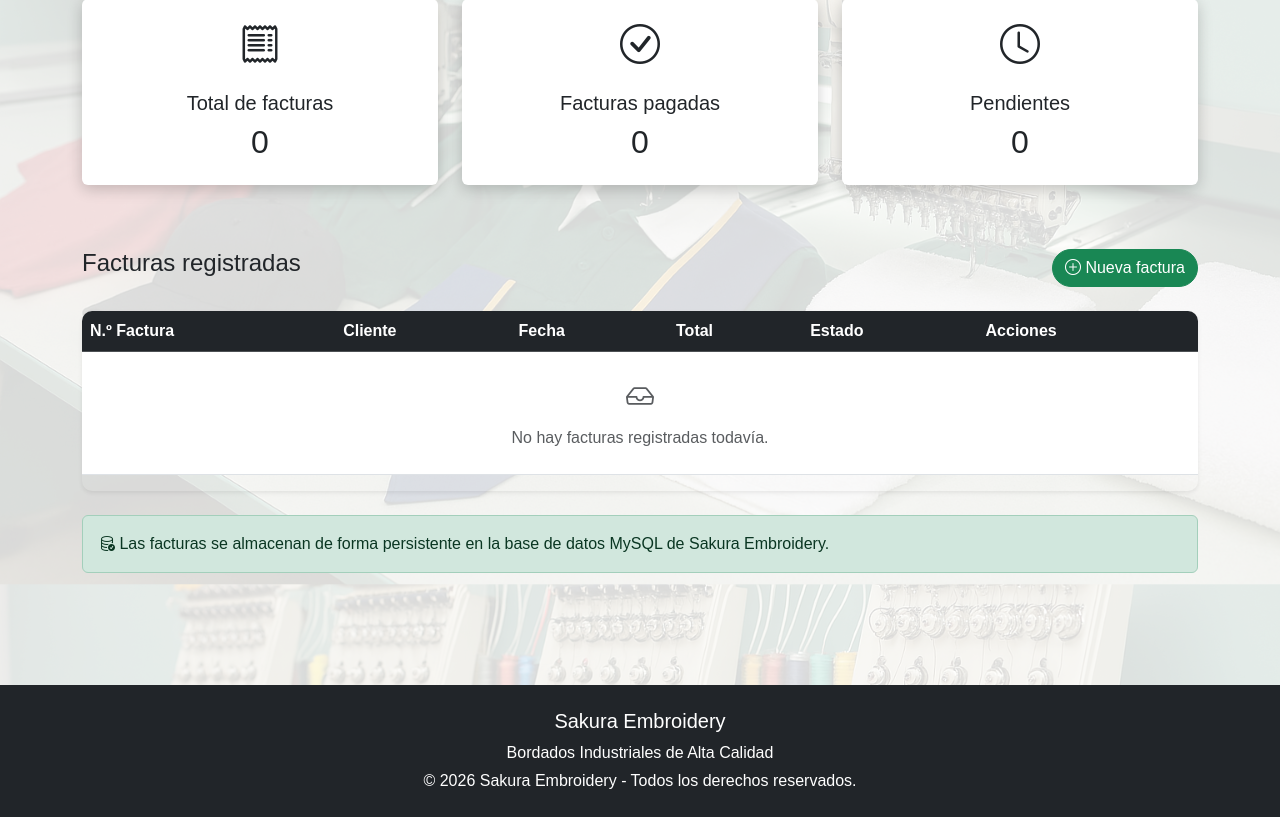
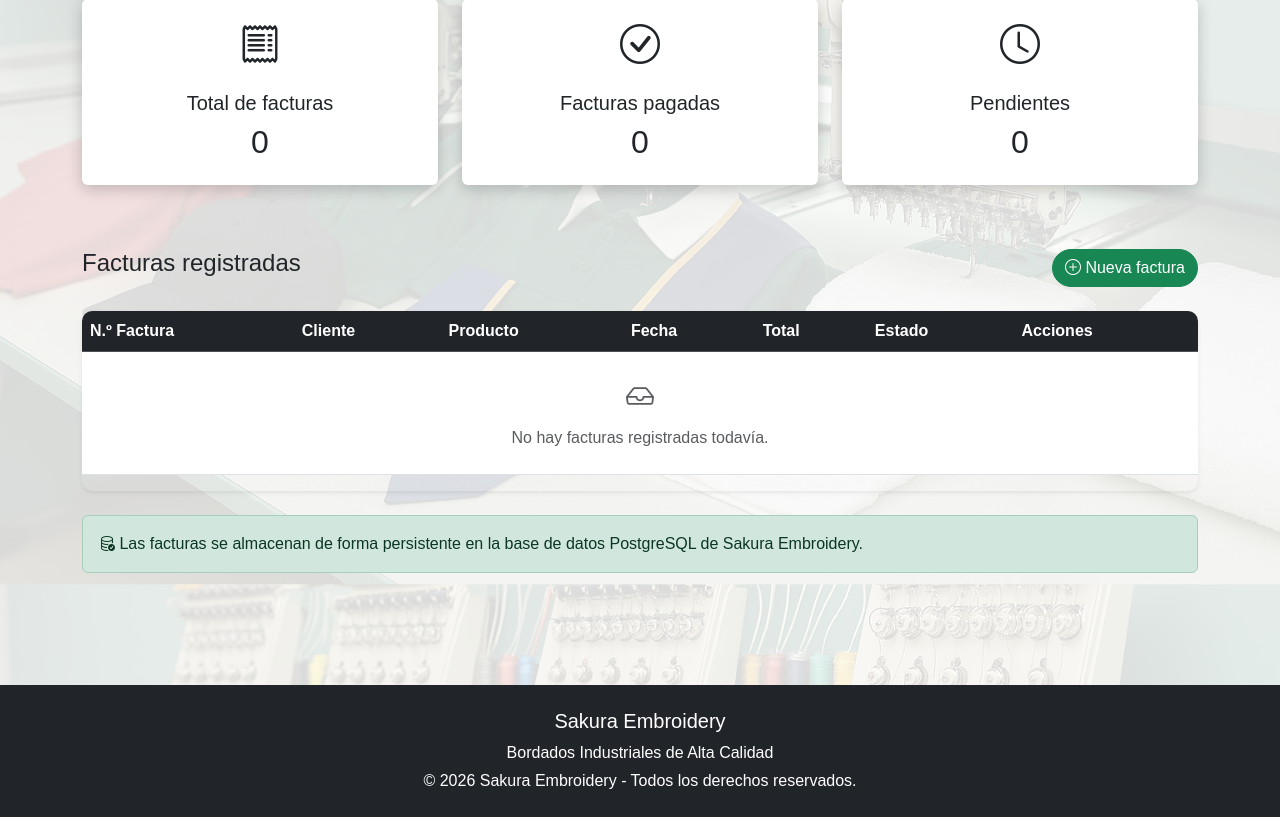
Before and after one commit to sebastianM4534/DESARROLLO-DE-APLICACIONES-WEB-D, a Flask app: page /facturacion in a window 1280 px wide. Shown: the part 269-1086 px from the top of the page. Run offline with Flask 3, Linux system fonts and the light colour scheme; the visitor is signed in with stand-in values (Sample User, id 1); data that the repository does not hold is empty; some libraries are stand-ins or nearby versions.

Commit message:
final semana 16

```diff
--- a/Proyecto Sakura Embroidery/app.py
+++ b/Proyecto Sakura Embroidery/app.py
@@ -101,6 +101,33 @@ def obtener_choices_proveedores():
 
     for fila in cursor.fetchall():
         choices.append((fila["id_proveedor"], fila["nombre"]))
+
+    cursor.close()
+    conexion.close()
+
+    return choices
+
+
+def obtener_choices_productos():
+    """Devuelve la lista de productos como choices para un SelectField."""
+
+    choices = [(0, "Seleccione un producto")]
+
+    conexion = obtener_conexion()
+
+    if conexion is None:
+        return choices
+
+    cursor = conexion.cursor(dictionary=True)
+
+    cursor.execute("""
+        SELECT id_producto, nombre
+        FROM productos
+        ORDER BY nombre
+    """)
+
+    for fila in cursor.fetchall():
+        choices.append((fila["id_producto"], fila["nombre"]))
 
     cursor.close()
     conexion.close()
@@ -822,17 +849,21 @@ def facturacion():
 
     cursor = conexion.cursor(dictionary=True)
 
-    # JOIN entre facturas y clientes a través de la clave foránea.
+    # JOIN entre facturas y clientes, y LEFT JOIN con productos
+    # (LEFT JOIN porque las facturas registradas antes de agregar
+    # esta relación pueden no tener un producto asignado todavía).
     cursor.execute("""
         SELECT
             f.id_factura,
             f.numero,
             c.nombre AS cliente,
+            p.nombre AS producto,
             f.fecha,
             f.total,
             f.estado
         FROM facturas f
         JOIN clientes c ON f.id_cliente = c.id_cliente
+        LEFT JOIN productos p ON f.id_producto = p.id_producto
         ORDER BY f.id_factura DESC
     """)
 
@@ -853,6 +884,7 @@ def nueva_factura():
 
     form = FacturacionForm()
     form.id_cliente.choices = obtener_choices_clientes()
+    form.id_producto.choices = obtener_choices_productos()
 
     if form.validate_on_submit():
 
@@ -865,11 +897,12 @@ def nueva_factura():
         cursor = conexion.cursor()
 
         cursor.execute("""
-            INSERT INTO facturas (numero, id_cliente, fecha, total, estado)
-            VALUES (%s, %s, %s, %s, %s)
+            INSERT INTO facturas (numero, id_cliente, id_producto, fecha, total, estado)
+            VALUES (%s, %s, %s, %s, %s, %s)
         """, (
             form.numero.data,
             form.id_cliente.data,
+            form.id_producto.data,
             form.fecha.data,
             form.total.data,
             form.estado.data
@@ -905,7 +938,7 @@ def editar_factura(id_factura):
     cursor = conexion.cursor(dictionary=True)
 
     cursor.execute("""
-        SELECT id_factura, numero, id_cliente, fecha, total, estado
+        SELECT id_factura, numero, id_cliente, id_producto, fecha, total, estado
         FROM facturas
         WHERE id_factura = %s
     """, (id_factura,))
@@ -921,6 +954,7 @@ def editar_factura(id_factura):
 
     form = FacturacionForm()
     form.id_cliente.choices = obtener_choices_clientes()
+    form.id_producto.choices = obtener_choices_productos()
 
     if form.validate_on_submit():
 
@@ -936,6 +970,7 @@ def editar_factura(id_factura):
             UPDATE facturas
             SET numero = %s,
                 id_cliente = %s,
+                id_producto = %s,
                 fecha = %s,
                 total = %s,
                 estado = %s
@@ -943,6 +978,7 @@ def editar_factura(id_factura):
         """, (
             form.numero.data,
             form.id_cliente.data,
+            form.id_producto.data,
             form.fecha.data,
             form.total.data,
             form.estado.data,
@@ -961,6 +997,10 @@ def editar_factura(id_factura):
     if request.method == "GET":
         form.numero.data = factura["numero"]
         form.id_cliente.data = factura["id_cliente"]
+        # Facturas creadas antes de agregar esta relación pueden
+        # no tener producto asignado (id_producto NULL); en ese
+        # caso se deja el placeholder "Seleccione un producto".
+        form.id_producto.data = factura["id_producto"] or 0
         form.fecha.data = factura["fecha"]
         form.total.data = factura["total"]
         form.estado.data = factura["estado"]
--- a/Proyecto Sakura Embroidery/templates/facturacion.html
+++ b/Proyecto Sakura Embroidery/templates/facturacion.html
@@ -173,6 +173,8 @@ Facturación - Sakura Embroidery
 
                     <th>Cliente</th>
 
+                    <th>Producto</th>
+
                     <th>Fecha</th>
 
                     <th>Total</th>
@@ -206,6 +208,17 @@ Facturación - Sakura Embroidery
                     <td>
 
                         {{ factura.cliente }}
+
+                    </td>
+
+
+                    <td>
+
+                        {% if factura.producto %}
+                        {{ factura.producto }}
+                        {% else %}
+                        <span class="text-muted">—</span>
+                        {% endif %}
 
                     </td>
 
@@ -289,7 +302,7 @@ Facturación - Sakura Embroidery
                 {% else %}
 
                 <tr>
-                    <td colspan="6" class="text-center text-muted py-4">
+                    <td colspan="7" class="text-center text-muted py-4">
                         <i class="bi bi-inbox fs-3"></i>
                         <p class="mb-0 mt-2">No hay facturas registradas todavía.</p>
                     </td>
@@ -308,7 +321,7 @@ Facturación - Sakura Embroidery
 
         <i class="bi bi-database-check"></i>
         Las facturas se almacenan de forma persistente en la
-        base de datos MySQL de Sakura Embroidery.
+        base de datos PostgreSQL de Sakura Embroidery.
 
     </div>
 
```
Also changed, not shown: Proyecto Sakura Embroidery/forms/facturacion_form.py (+12 -0 lines), Proyecto Sakura Embroidery/sql/esquema.sql (+30 -14 lines).
